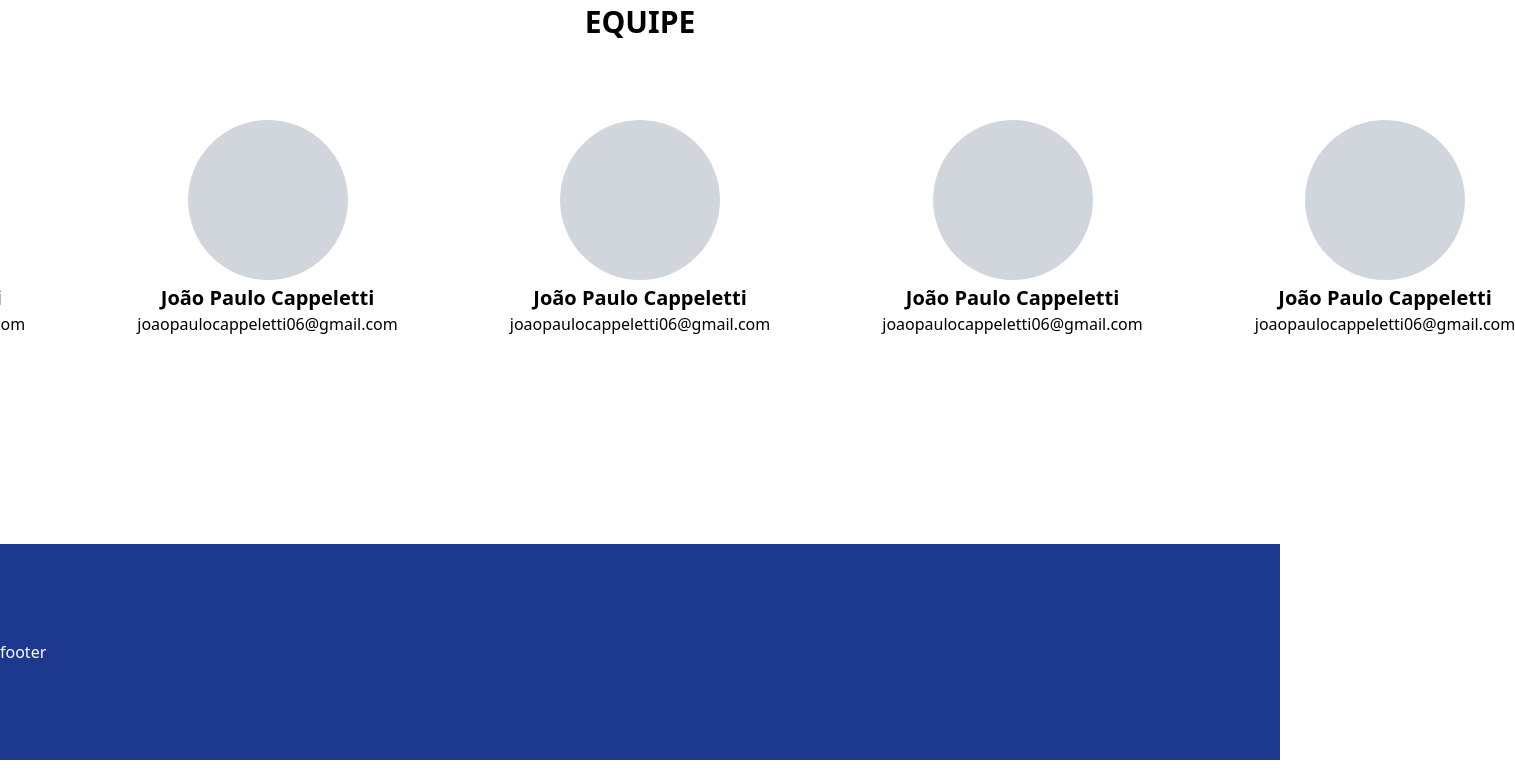
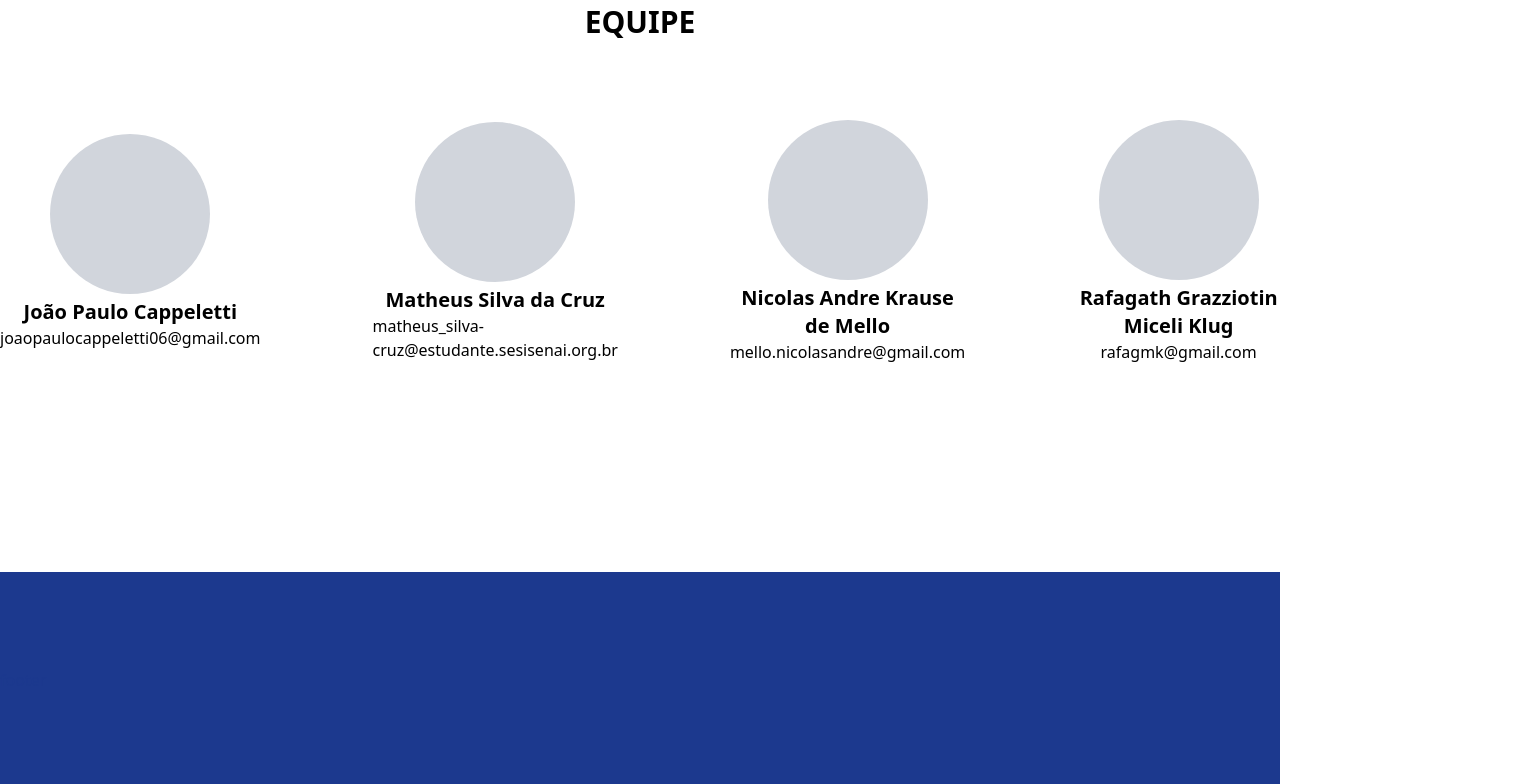
Before and after one commit to joaopaulo0611/projeto-aplicado-1, a React (Vite) app in the folder projeto-frontend/: page / in a window 1280 px wide. Shown: the part 3220-4004 px from the top of the page, 1515 px wide, since content can reach past the window. Before the commit the page ends 3980 px from the top, so only its background shows below. Built offline with nearby package versions, Linux system fonts and the light colour scheme.

Commit message:
correção equipe

```diff
--- a/projeto-frontend/src/pages/Home.jsx
+++ b/projeto-frontend/src/pages/Home.jsx
@@ -132,40 +132,40 @@ export default function Home() {
             <div className='bg-gray-300 p-20 w-2 rounded-full'>
             </div>
             <div className='pt-1 flex flex-col justify-center'>
-              <span className='text-xl text-center font-bold'>João Paulo Cappeletti</span>
-              <span className=''>joaopaulocappeletti06@gmail.com</span>
+              <span className='text-xl text-center font-bold'>Matheus Silva da Cruz	</span>
+              <span className=''>matheus_silva-cruz@estudante.sesisenai.org.br	</span>
             </div>
           </div>
           <div className='flex flex-col justify-center items-center'>
             <div className='bg-gray-300 p-20 w-2 rounded-full'>
             </div>
             <div className='pt-1 flex flex-col justify-center'>
-              <span className='text-xl text-center font-bold'>João Paulo Cappeletti</span>
-              <span className=''>joaopaulocappeletti06@gmail.com</span>
+              <span className='text-xl text-center font-bold'>Nicolas Andre Krause de Mello	</span>
+              <span className='text-center'>mello.nicolasandre@gmail.com</span>
             </div>
           </div>
           <div className='flex flex-col justify-center items-center'>
             <div className='bg-gray-300 p-20 w-2 rounded-full'>
             </div>
             <div className='pt-1 flex flex-col justify-center'>
-              <span className='text-xl text-center font-bold'>João Paulo Cappeletti</span>
-              <span className=''>joaopaulocappeletti06@gmail.com</span>
+              <span className='text-xl text-center font-bold'>Rafagath Grazziotin Miceli Klug</span>
+              <span className='text-center'>	rafagmk@gmail.com</span>
             </div>
           </div>
-          <div className='flex flex-col justify-center items-center'>
+          {/* <div className='flex flex-col justify-center items-center'>
             <div className='bg-gray-300 p-20 w-2 rounded-full'>
             </div>
             <div className='pt-1 flex flex-col justify-center'>
               <span className='text-xl text-center font-bold'>João Paulo Cappeletti</span>
               <span className=''>joaopaulocappeletti06@gmail.com</span>
             </div>
-          </div>
+          </div> */}
 
         </div>
       </div>
 
       <div className='mt-32 bg-blue-900 py-24'>
-        <span className='text-white '>footer</span>
+        <span className='text-blue-900'>footer</span>
       </div>
     </>
   );
```
